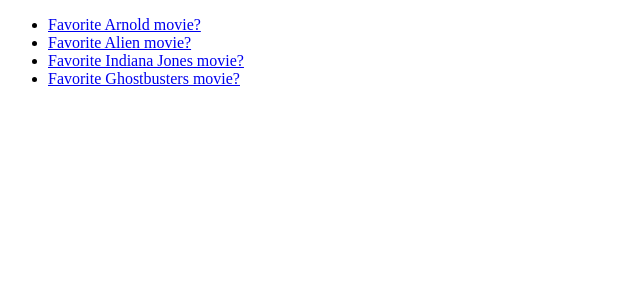
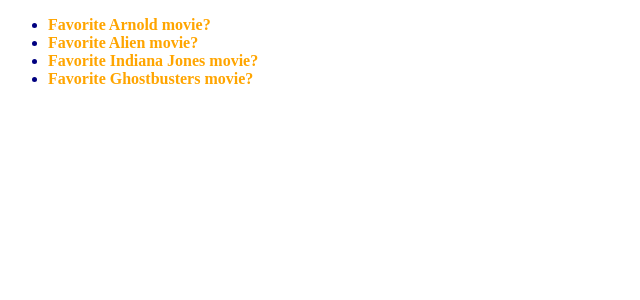
Before and after one commit to mportesdev/djangopoll, a Django app: page /demo/ in a window 1280 px wide. Shown: the top 300 px of the page, without its empty margins (0-640 px from the left). Run offline with Django 3.2, Linux system fonts and the light colour scheme; data comes from the database, SQL or seed files in the repository.

Commit message:
Add stylesheet

```diff
--- /dev/null
+++ b/demo/static/demo/style.css
@@ -0,0 +1,15 @@
+label {
+    color: purple;
+    font-weight: bold;
+}
+
+li a {
+    color: orange;
+    font-weight: bold;
+    text-decoration: none;
+}
+
+li {
+    color: navy;
+    font-weight: bold;
+}
--- a/demo/templates/demo/detail.html
+++ b/demo/templates/demo/detail.html
@@ -1,8 +1,10 @@
 <!DOCTYPE html>
 <html lang="en">
 <head>
+{% load static %}
     <meta charset="UTF-8">
     <title>Detail</title>
+    <link rel="stylesheet" type="text/css" href="{% static 'demo/style.css' %}">
 </head>
 <body>
     <h1>
--- a/demo/templates/demo/index.html
+++ b/demo/templates/demo/index.html
@@ -1,8 +1,10 @@
 <!DOCTYPE html>
 <html lang="en">
 <head>
+{% load static %}
     <meta charset="UTF-8">
     <title>Polls demo</title>
+    <link rel="stylesheet" type="text/css" href="{% static 'demo/style.css' %}">
 </head>
 <body>
 
--- a/demo/templates/demo/results.html
+++ b/demo/templates/demo/results.html
@@ -1,8 +1,10 @@
 <!DOCTYPE html>
 <html lang="en">
 <head>
+{% load static %}
     <meta charset="UTF-8">
     <title>Results</title>
+    <link rel="stylesheet" type="text/css" href="{% static 'demo/style.css' %}">
 </head>
 <body>
 
```
